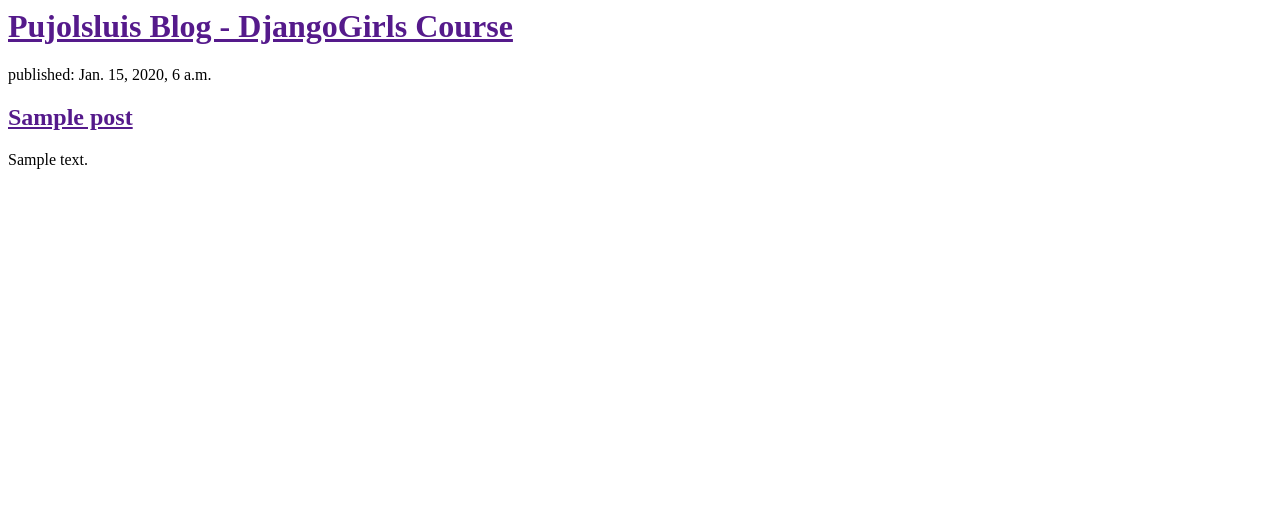
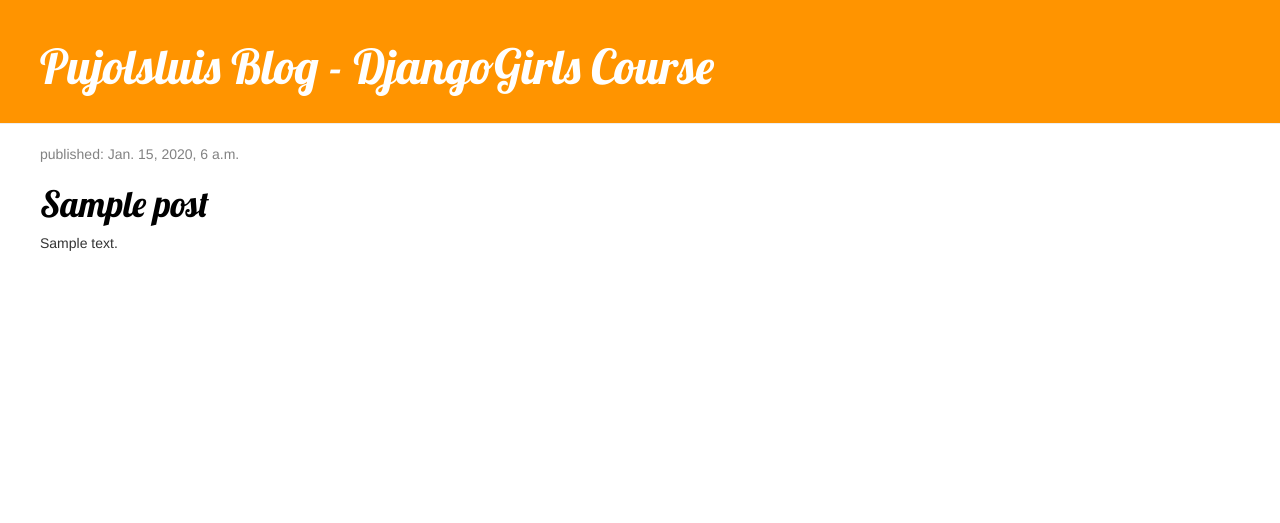
Before and after one commit to Pujolsluis/my-first-django-blog, a Django app: template blog/templates/blog/post_list.html in a window 1280 px wide; the page is wider, and only the part inside the window is pictured. Shown: the top 523 px of that part. Run offline with Django 3.2, Linux system fonts and the light colour scheme; the template is opened without the code that fills it: values that come from a table or form of the project are taken from there, others are empty; tables that the repository leaves empty hold one stand-in row (values such as "Sample post"); some libraries are stand-ins or nearby versions.

Commit message:
ADD "Added the css files to improve the layout of the blog, it looks nice now."

```diff
--- /dev/null
+++ b/blog/static/css/blog.css
@@ -0,0 +1,57 @@
+.page-header{
+    background-color: #ff9400;
+    margin-top: 0;
+    padding: 20px 20px 20px 40px;
+
+}
+
+.page-header h1, .page-header h1 a, .page-header h1 a:visited, .page-header h1 a:active{
+    color: #ffffff;
+    font-size: 36pt;
+    text-decoration: none;
+
+}
+
+.content{
+    margin-left: 40px;
+    width: 100%;
+}
+
+h1,h2,h3,h4{
+    font-family: 'Lobster', cursive;
+
+}
+
+.date{
+    color: #828282;
+
+}
+
+.save{
+    float: right;
+
+}
+
+.post-form textarea, .post-form input{
+    width: 100%;
+}
+
+.top-menu, .top-menu:hover, .top-menu:visited{
+
+    color: #ffffff;
+    float: right;
+    font-size: 26pt;
+    margin-right: 20px;
+
+}
+
+.post {
+    margin-bottom: 70px;
+    width: 100%;
+
+}
+
+.post h1 a, .post h1 a:visited{
+    color: #000000;
+
+}
--- a/blog/templates/blog/post_list.html
+++ b/blog/templates/blog/post_list.html
@@ -1,22 +1,38 @@
+{% load staticfiles %}
+
 <html>
 
     <head>
+        <link rel="stylesheet" href="//maxcdn.bootstrapcdn.com/bootstrap/3.2.0/css/bootstrap.min.css">
+        <link rel="stylesheet" href="//maxcdn.bootstrapcdn.com/bootstrap/3.2.0/css/bootstrap-theme.min.css">
+        <link rel="stylesheet" href="{% static 'css/blog.css'%}">
+        <link href="http://fonts.googleapis.com/css?family=Lobster&subset=latin,latin-ext" rel="stylesheet" type="text/css">
         <title>Pujolsluis Blog - DjangoGirls Course</title>
     </head>
 
     <body>
 
-        <div>
-            <h1><a href="">Pujolsluis Blog - DjangoGirls Course</a> </h1>
+        <div class="page-header">
+            <h1><a href="">Pujolsluis Blog - DjangoGirls Course</a></h1>
         </div>
 
-        {% for post in posts %}
-            <div>
-            <p>published: {{ post.published_date }}</p>
-            <h2><a href="">{{ post.title }}</a></h2>
-            <p>{{ post.text|linebreaks }}</p>
+
+            <div class="content">
+                 <div class="row">
+                     <div class="col-md-8">
+                         {% for post in posts %}
+                             <div class="post">
+                                 <div class="date">
+                                     <p>published: {{ post.published_date }}</p>
+                                 </div>
+                                <h1><a href=""> {{ post.title }}</a> </h1>
+                                <p>{{ post.text|linebreaks }}</p>
+                             </div>
+                          {% endfor %}
+                     </div>
+                 </div>
             </div>
-        {% endfor %}
+
 
     </body>
 </html>
```
